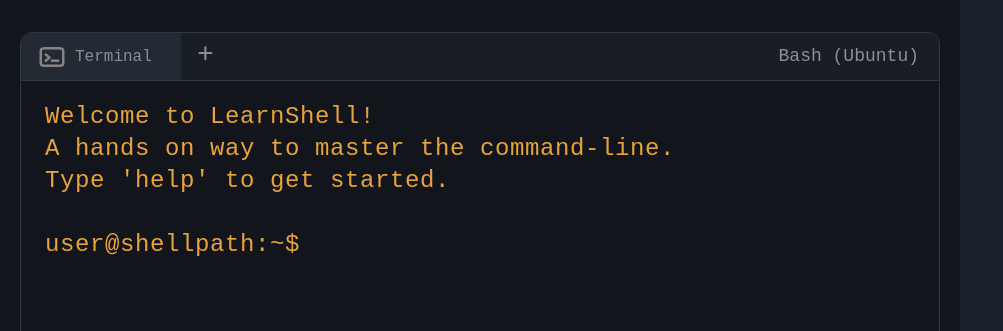
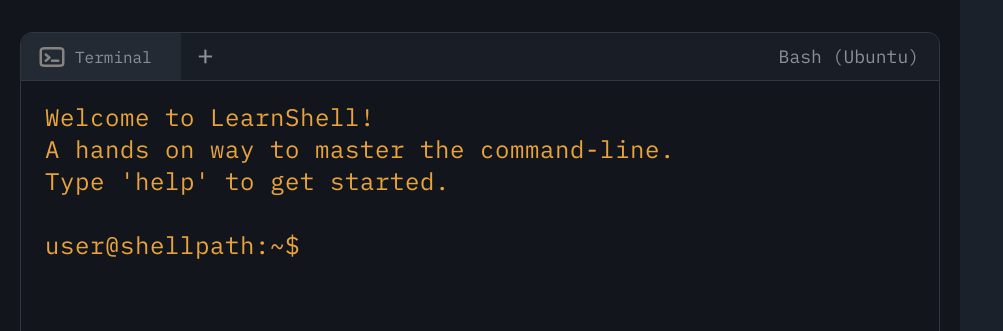
Before and after one commit to huzaifaNotFound/learn-shell, a React (Vite) app in the folder learn-shell/: page / in a window 1280 px wide. Shown: the top 331 px of the page, without its empty margins (0-1003 px from the left). Built offline with nearby package versions, Linux system fonts and the light colour scheme.

Commit message:
styling fix

```diff
--- a/learn-shell/src/Terminal.jsx
+++ b/learn-shell/src/Terminal.jsx
@@ -23,7 +23,7 @@
           <span className="text-text-muted ml-auto mr-5 font-mono text-[18px]">Bash (Ubuntu)</span>
         </div>
 
-        <div className="p-5 pl-6 text-accent-amber font-mono text-2xl tracking-wide font-thin">
+        <div className="p-5 pl-6 text-accent-amber font-mono text-2xl tracking-wide">
           <div>
             Welcome to LearnShell! <br></br>A hands on way to master the command-line. <br></br>Type 'help' to get
             started. <br></br>
--- a/learn-shell/src/index.css
+++ b/learn-shell/src/index.css
@@ -1,5 +1,5 @@
+@import url("https://fonts.googleapis.com/css2?family=IBM+Plex+Mono:ital,wght@0,100;0,200;0,300;0,400;0,500;0,600;0,700;1,100;1,200;1,300;1,400;1,500;1,600;1,700&family=IBM+Plex+Sans:ital,wght@0,100..700;1,100..700&display=swap");
 @import "tailwindcss";
-@import url("https://fonts.googleapis.com/css2?family=IBM+Plex+Mono:ital,wght@0,100;0,200;0,300;0,400;0,500;0,600;0,700;1,100;1,200;1,300;1,400;1,500;1,600;1,700&family=IBM+Plex+Sans:ital,wght@0,100..700;1,100..700&display=swap");
 
 @theme {
   /* Backgrounds */
@@ -28,6 +28,10 @@
   --animate-blink: blink 1s step-start infinite;
 }
 
+html {
+  font-size: 16px;
+}
+
 @keyframes blink {
   0%, 100% { opacity: 1; }
   50% { opacity: 0; }
```
